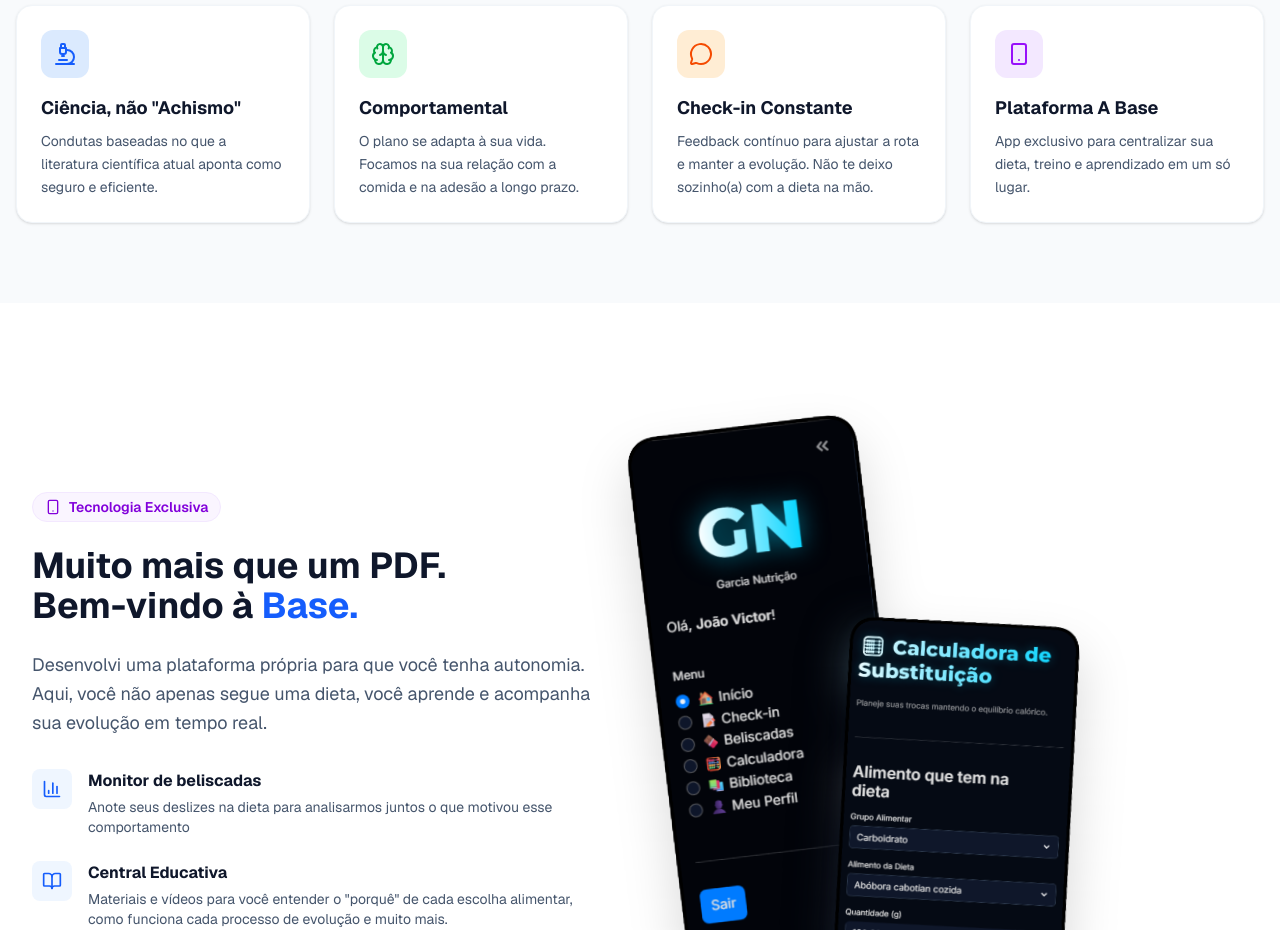
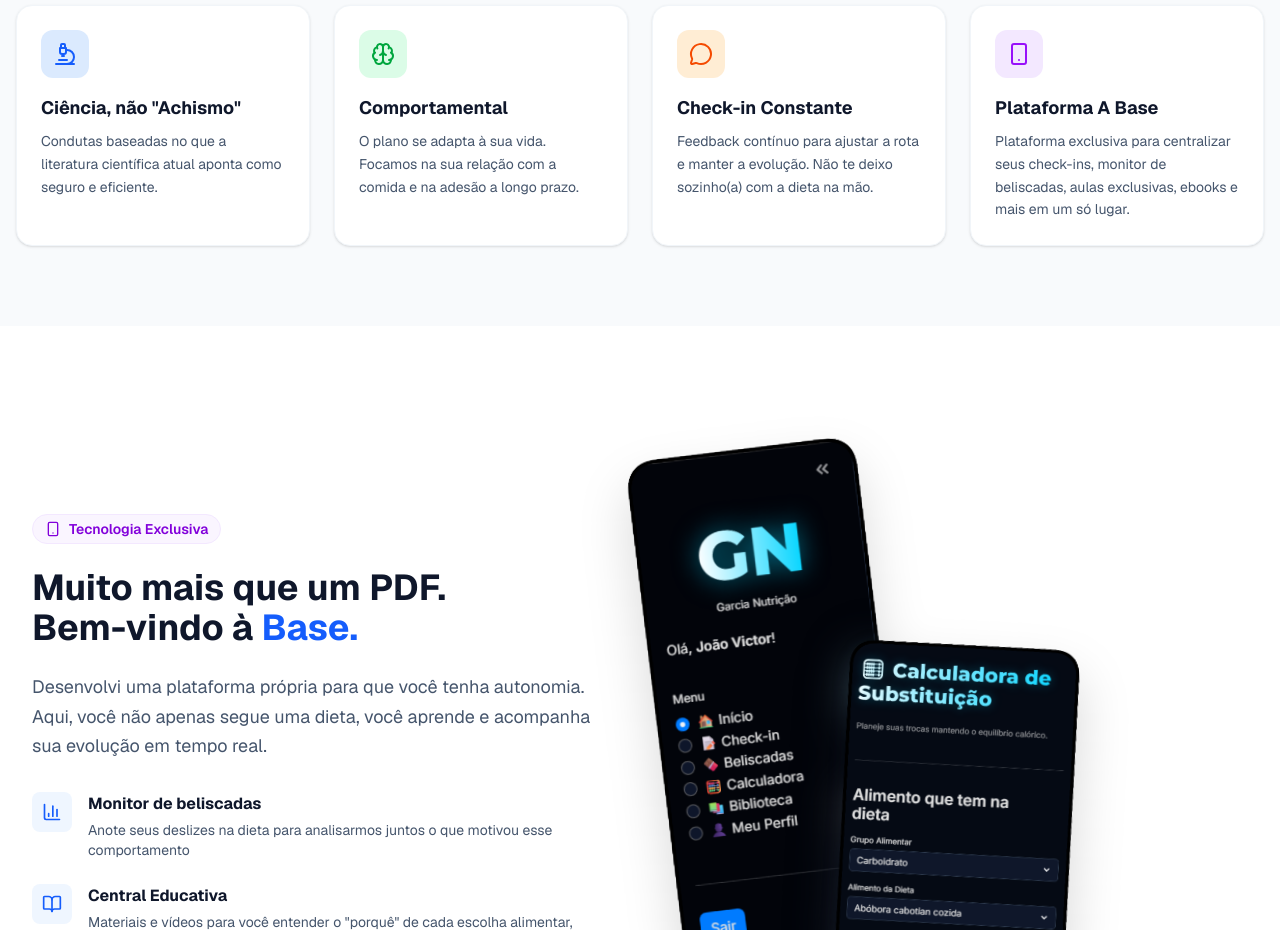
Before and after one commit to garcianutricao/consultoria-landing, a Next.js app: page / in a window 1280 px wide. Shown: the part 900-1830 px from the top of the page. Built offline with nearby package versions, Linux system fonts and the light colour scheme.

Commit message:
Correção inicial2

```diff
--- a/app/page.tsx
+++ b/app/page.tsx
@@ -228,7 +228,7 @@ export default function LandingPage() {
               </div>
               <h3 className="text-lg font-bold mb-2">Plataforma A Base</h3>
               <p className="text-sm text-slate-600 leading-relaxed">
-                App exclusivo para centralizar sua dieta, treino e aprendizado em um só lugar.
+                Plataforma exclusiva para centralizar seus check-ins, monitor de beliscadas, aulas exclusivas, ebooks e mais em um só lugar.
               </p>
             </div>
 
```
